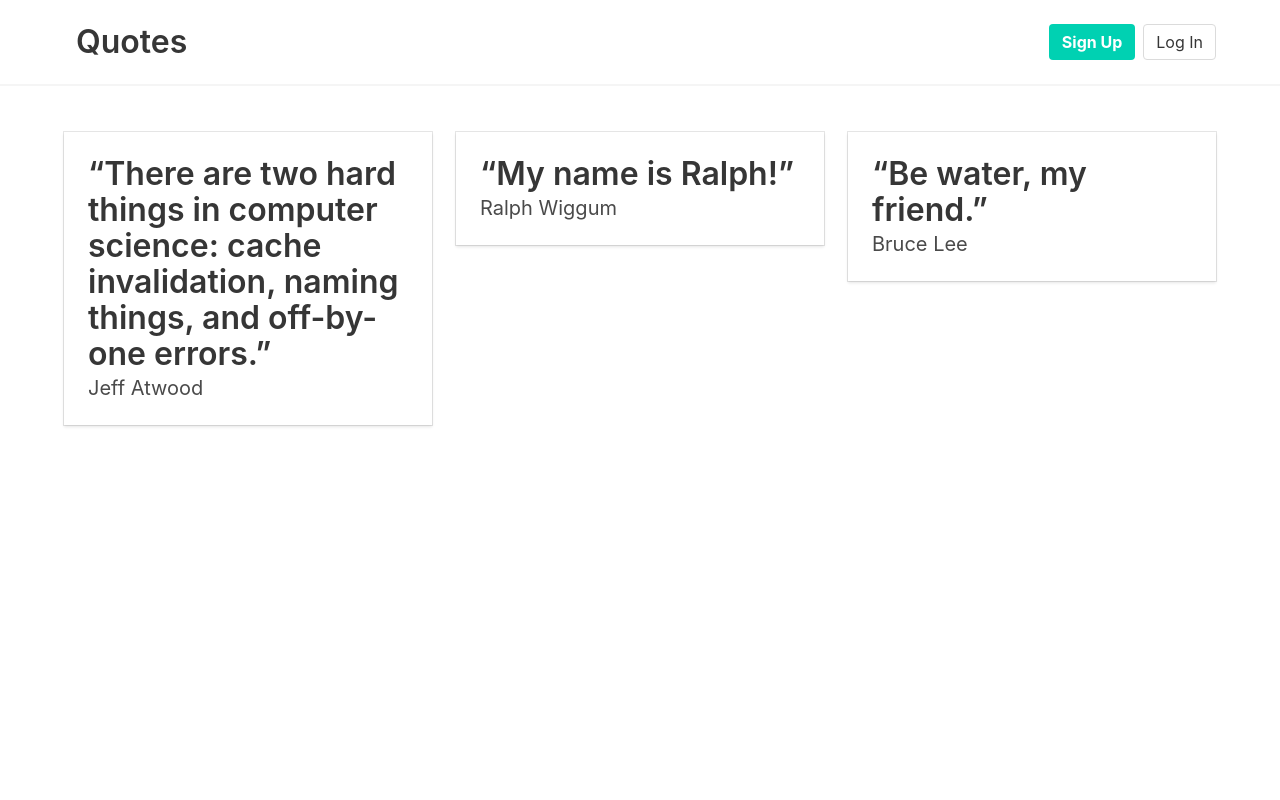
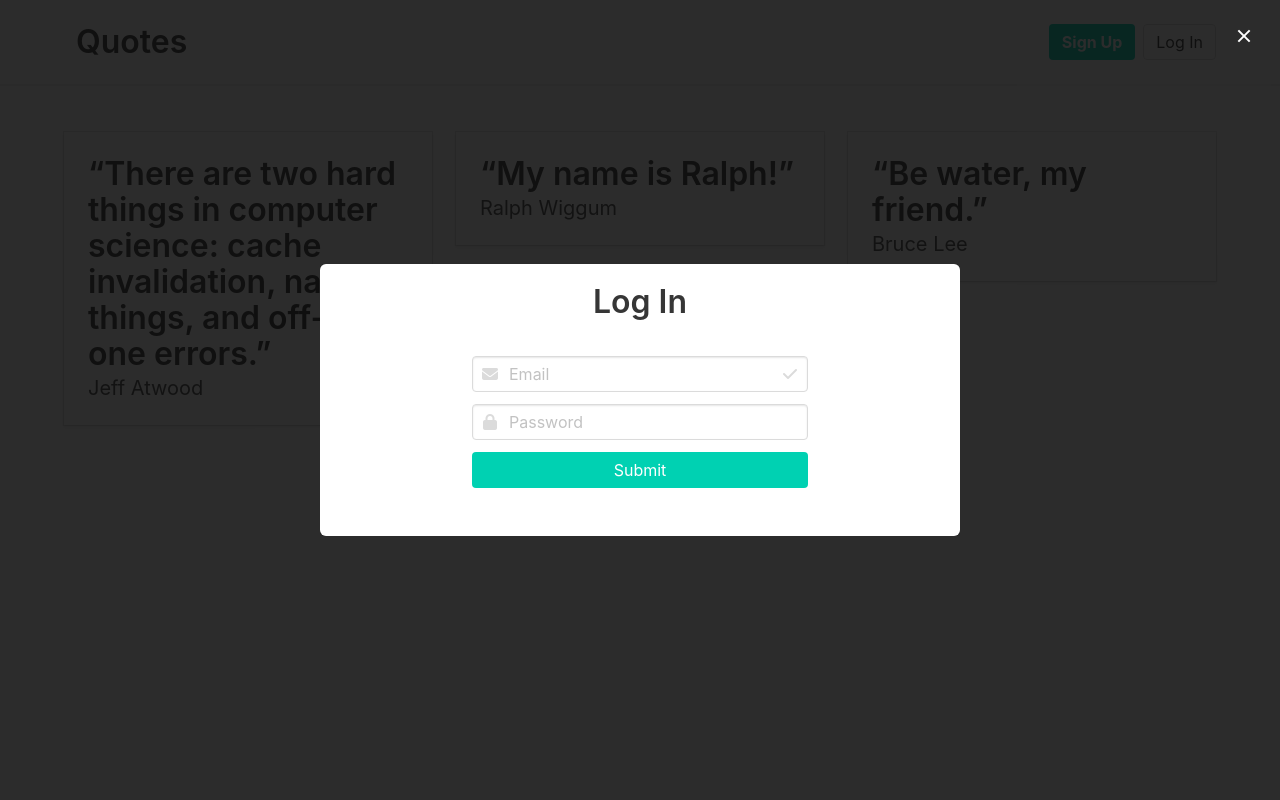
Before and after one commit to vimtor/quotes-handlebars, a Node server app: page /login in a window 1280 px wide. Run offline with Node 20, Linux system fonts and the light colour scheme; some libraries are stand-ins or nearby versions.

Commit message:
Modal redirects

```diff
--- a/views/partials/_loginModal.hbs
+++ b/views/partials/_loginModal.hbs
@@ -1,4 +1,4 @@
-<div id="modal-login" class="modal">
+<div class="modal is-active">
     <div class="modal-background"></div>
     <div class="modal-content">
         <div class="box">
@@ -33,5 +33,5 @@
             </form>
         </div>
     </div>
-    <button data-target="modal-login" class="modal-close is-large" aria-label="close"></button>
+    <a href="/" class="modal-close is-large" aria-label="close"></a>
 </div>
--- a/views/partials/_navbar.hbs
+++ b/views/partials/_navbar.hbs
@@ -12,12 +12,12 @@
             <div class="navbar-end">
                 <div class="navbar-item">
                     <div class="buttons">
-                        <a data-target="modal-signup" class="button is-primary modal-button">
+                        <a href="/register" class="button is-primary modal-button">
                             <strong>
                                 Sign Up
                             </strong>
                         </a>
-                        <a data-target="modal-login" class="button modal-button">
+                        <a href="/login" class="button modal-button">
                             Log In
                         </a>
                     </div>
--- a/views/partials/_signupModal.hbs
+++ b/views/partials/_registerModal.hbs
@@ -1,4 +1,4 @@
-<div id="modal-signup" class="modal">
+<div class="modal is-active">
     <div class="modal-background"></div>
     <div class="modal-content">
         <div class="box">
@@ -41,5 +41,5 @@
             </form>
         </div>
     </div>
-    <button data-target="modal-signup" class="modal-close is-large" aria-label="close"></button>
+    <a href="/" class="modal-close is-large" aria-label="close"></a>
 </div>
```
